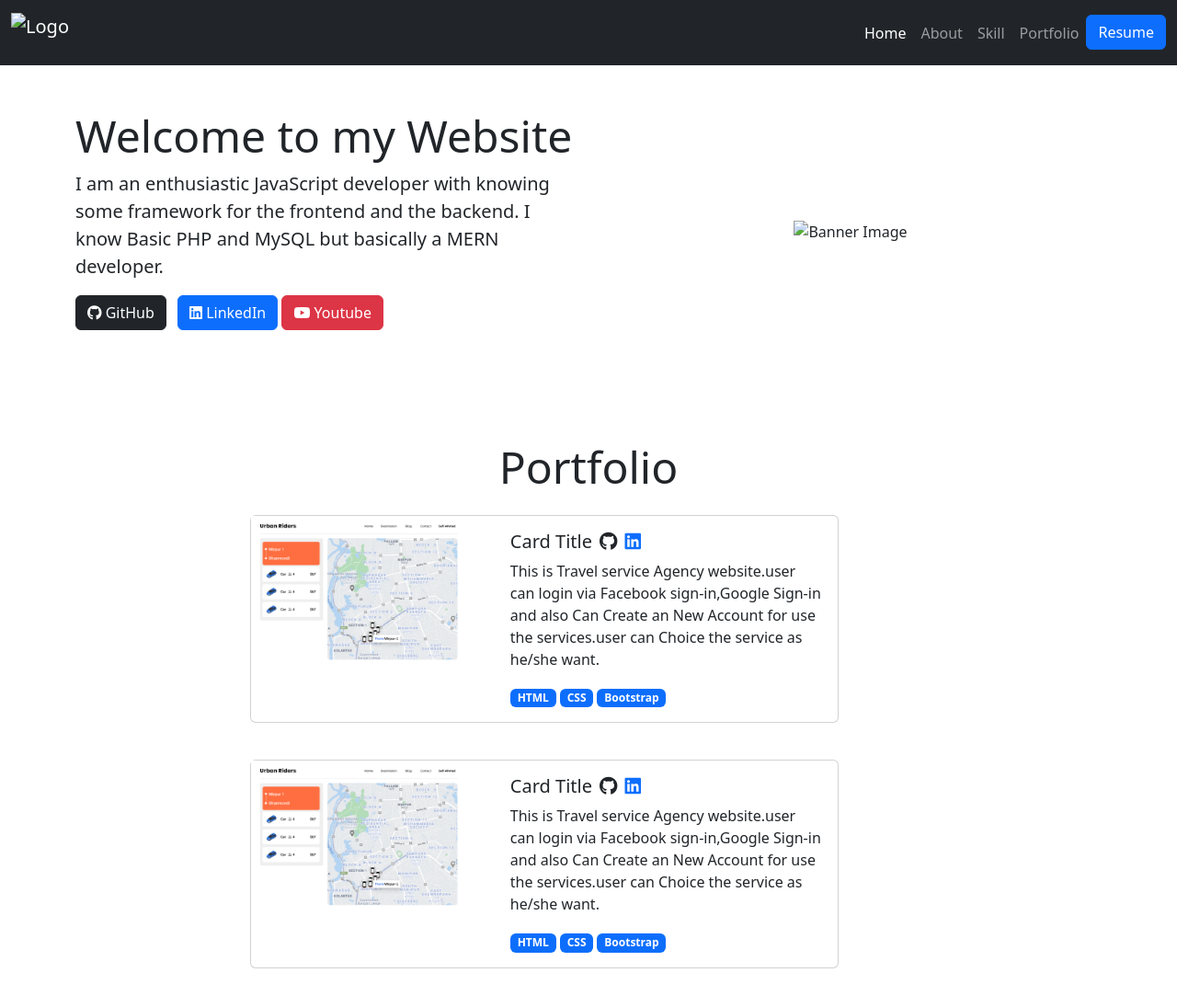
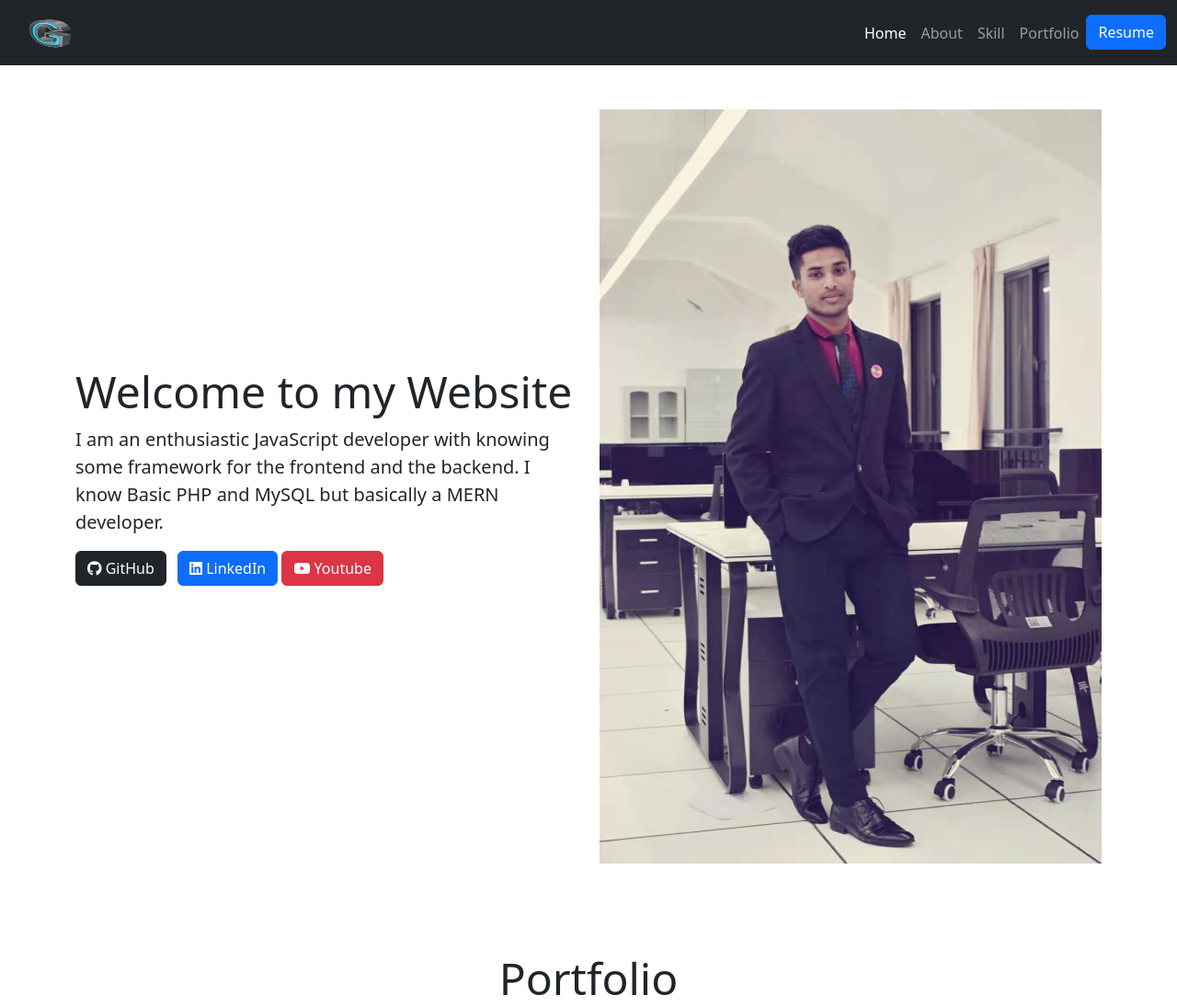
Before and after one commit to RiyaadHossain/SDE_Assignment-01, a plain HTML site: page index.html in a window 1280 px wide. Shown: the top 1095 px of the page at 92% size. Drawn offline with nearby package versions, Linux system fonts and the light colour scheme; the site is published under a folder, as on GitHub Pages, so addresses that start at the root find nothing.

Commit message:
image path updated

```diff
--- a/index.html
+++ b/index.html
@@ -22,7 +22,7 @@
         <!-- Logo on the Left -->
         <a class="navbar-brand" href="#">
           <img
-            src="/assets/logo.png"
+            src="./assets/logo.png"
             alt="Logo"
             width="80"
             height="44"
@@ -61,7 +61,7 @@
             <li class="nav-item">
               <a
                 class="btn btn-primary text-white"
-                href="/assets/logo.png"
+                href="./assets/logo.png"
                 download="filename.zip"
                 >Resume</a
               >
@@ -110,7 +110,7 @@
 
           <!-- Right Section: Image -->
           <div class="col-lg-6 text-center">
-            <img src="/assets/gias.jpg" alt="Banner Image" class="img-fluid" />
+            <img src="./assets/gias.jpg" alt="Banner Image" class="img-fluid" />
           </div>
         </div>
       </div>
```
